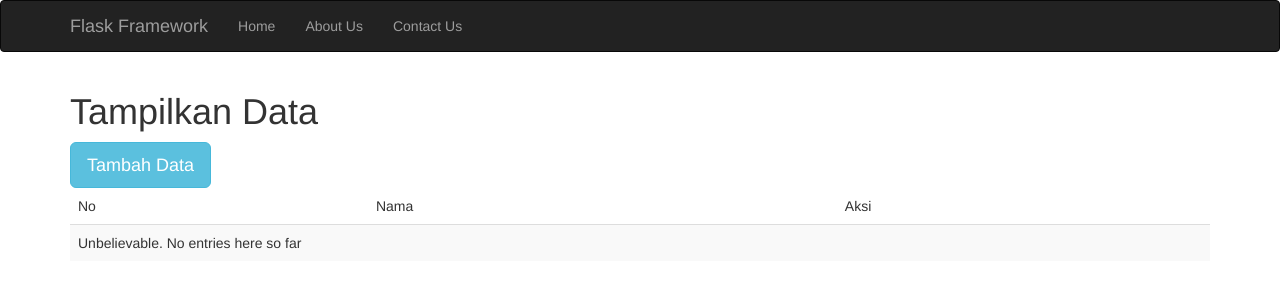
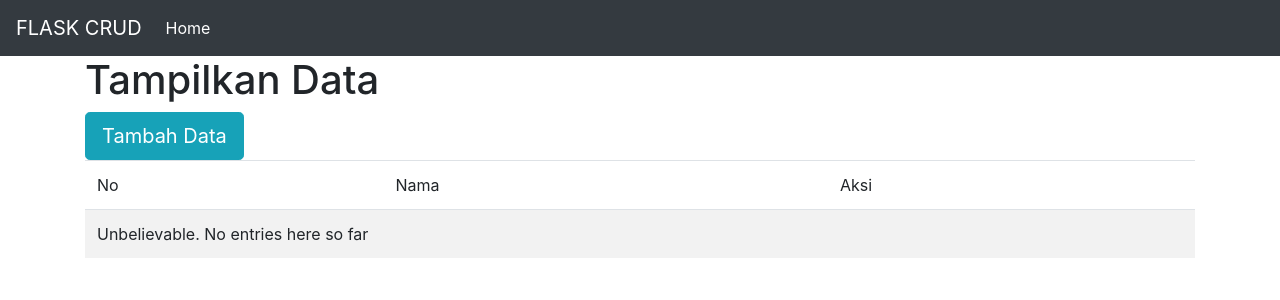
Before and after one commit to BlueBeret/simplecrud, a Flask app: page / in a window 1280 px wide. Shown: the top 300 px of the page. Run offline with Flask 2, Linux system fonts and the light colour scheme; data that the repository does not hold is empty; parts of the project's set-up code (start-up, migrations or seed data) failed here and were passed over; some libraries are stand-ins or nearby versions.

Commit message:
done activity

```diff
--- a/templates/includes/_navbar.html
+++ b/templates/includes/_navbar.html
@@ -1,28 +1,13 @@
-<nav class="navbar navbar-inverse">
-    <div class="container">
-    <div class="navbar-header">
-    <button type="button" class="navbar-toggle collapsed" data-toggle="collapse" data-target="#navbar" aria-expanded="false"
-    aria-controls="navbar">
-    <span class="sr-only">Toggle navigation</span>
-    <span class="icon-bar"></span>
-    <span class="icon-bar"></span>
-    <span class="icon-bar"></span>
-    </button>
-    <a class="navbar-brand" href="/">Flask Framework</a>
-    </div>
-    <div id="navbar" class="collapse navbar-collapse">
-    <ul class="nav navbar-nav">
-    <li>
-    <a href="/">Home</a>
-    </li>
-    <li>
-    <a href="/about-us">About Us</a>
-    </li>
-    <li>
-    <a href="/contact-us">Contact Us</a>
+<nav class="navbar navbar-expand-lg navbar-dark bg-dark">
+    <a class="navbar-brand" href="/">FLASK CRUD</a>
+
+    <div class="collapse navbar-collapse" id="navbarSupportedContent">
+    <ul class="navbar-nav mr-auto">
+    <li class="nav-item active">
+    <a class="nav-link" href="/"
+    >Home <span class="sr-only">(current)</span></a
+    >
     </li>
     </ul>
     </div>
-    <!--/.nav-collapse -->
-    </div>
     </nav>
--- a/templates/layout.html
+++ b/templates/layout.html
@@ -5,7 +5,9 @@
     <meta http-equiv="X-UA-Compatible" content="IE=edge">
     <title>{% block title %} {% endblock %}</title>
     <meta name="viewport" content="width=device-width, initial-scale=1">
-    <link rel="stylesheet" type="text/css" media="screen" href="https://maxcdn.bootstrapcdn.com/bootstrap/3.3.7/css/bootstrap.min.css" />
+
+    <link rel="stylesheet" href="https://cdn.jsdelivr.net/npm/bootstrap@4.3.1/dist/css/bootstrap.min.css" integrity="sha384-ggOyR0iXCbMQv3Xipma34MD+dH/1fQ784/j6cY/iJTQUOhcWr7x9JvoRxT2MZw1T" crossorigin="anonymous">
+
 </head>
 <body>
 
@@ -13,6 +15,9 @@
 
 {% block body %} {% endblock %}
 
-<script src="https://maxcdn.bootstrapcdn.com/bootstrap/3.3.7/js/bootstrap.min.js"></script>
+<script src="https://code.jquery.com/jquery-3.3.1.slim.min.js" integrity="sha384-q8i/X+965DzO0rT7abK41JStQIAqVgRVzpbzo5smXKp4YfRvH+8abtTE1Pi6jizo" crossorigin="anonymous"></script>
+<script src="https://cdn.jsdelivr.net/npm/popper.js@1.14.7/dist/umd/popper.min.js" integrity="sha384-UO2eT0CpHqdSJQ6hJty5KVphtPhzWj9WO1clHTMGa3JDZwrnQq4sF86dIHNDz0W1" crossorigin="anonymous"></script>
+<script src="https://cdn.jsdelivr.net/npm/bootstrap@4.3.1/dist/js/bootstrap.min.js" integrity="sha384-JjSmVgyd0p3pXB1rRibZUAYoIIy6OrQ6VrjIEaFf/nJGzIxFDsf4x0xIM+B07jRM" crossorigin="anonymous"></script>
 </body>
+
 </html>
```
Also changed, not shown: 1 other file.
